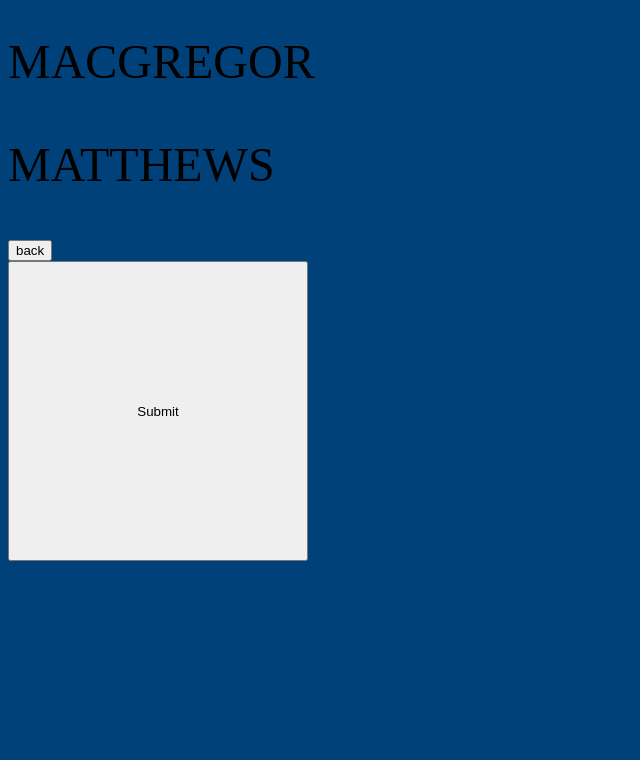
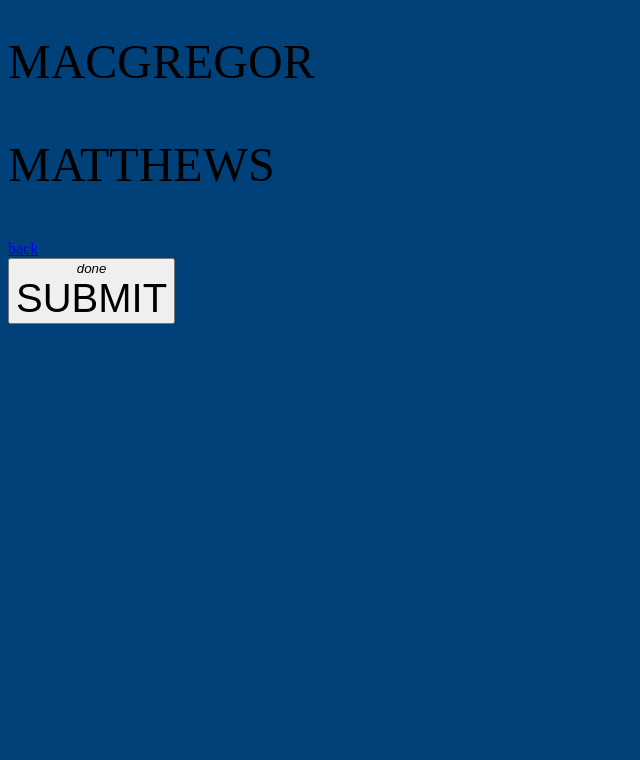
Before and after one commit to kanyesouthwest/Digi-Scholarship, a PHP site: page /buttonns.php in a window 1280 px wide; the page is wider, and only the part inside the window is pictured. Shown: the part 1102-1862 px from the top of that part, without its empty margins (0-640 px from the left). After the commit the page ends 1426 px from the top of that part, so only its background shows below. Run offline with PHP 8.4, Linux system fonts and the light colour scheme; a stand-in replaces the project's code that opens the database connection.

Commit message:
more work on side bare on formating

```diff
--- a/master/buttonns.php
+++ b/master/buttonns.php
@@ -11,7 +11,7 @@
 
 <form class="" action="complet.php" method="post">
 
-<div class="row d-flex align-items-center justify-content-center">
+<div class="row d-flex align-items-center justify-content-center" style="height: 1080px; width: 1680px;">
 <div class="col-9">
 
 <div class="row align-items-center" style="height: 1080px;">
@@ -91,7 +91,7 @@
          </div>
      </label>
 
-     <input class="btn-check " type="radio" name="singoutChoice" value="lunch" id="card6" checked>
+     <input class="btn-check" type="radio" name="singoutChoice" value="lunch" id="card6" checked>
      <label class="btn btn-outline-info btn-outline-light d-flex align-items-center justify-content-center text-nowrap border border-5 rounded-0 text-bold" for="card6" style="height: 400px; width: 400px;" >
        <div class="row row-cols-2">
 
@@ -111,23 +111,38 @@
    <div class="col-3 border border-5 rounded-0 d-flex align-items-cente justify-content-center " style="height: 940px; width: 400px;">
      <div class="row d-flex align-items-center justify-content-center">
 
-    <div class="row-5">
+    <div class="row-5 " >
      <div class="col-12 text-white text-center ">
        <p class="text-white text-bold" style="font-size: 300%;">MACGREGOR</p>
        <p class="text-white text-bold" style="font-size: 300%;">MATTHEWS</p>
      </div>
-     <div class="col-12">
-       <button type="button"  name="back">back</button>
-     </div>
     </div>
 
-     <div class="row-2">
+     <div class="row-2 d-flex align-items-cente justify-content-center">
+       <a class="btn btn-outline-light border border-5 rounded-0 text-bold" href="index.php?page=home" role="button" id="back">back</a>
+       <label for="back"></label>
      </div>
+
 
      <div class="row-5">
      <div class="col-12 d-flex align-items-cente justify-content-center">
-       <button type="submit" class=" btn btn-success rounded-0" style="height: 300px; width: 300px;">Submit</button>
-     </div>
+
+
+        <button class="btn btn-success d-flex align-items-center justify-content-center text-nowrap border border-5 border-success rounded-0 text-bold " type="submit" class="btn" id="submit" >
+
+          <div class="row row-cols-2">
+
+              <div class="col-12 " >
+                <i class="material-icons md-large ">done</i>
+              </div>
+              <div class="col-12 ">
+                <span style="font-size: 300%;">SUBMIT</span>
+              </div>
+
+            </div>
+
+        </button>
+
      </div>
 
        </form>
```
Also changed, not shown: 1 other file.
